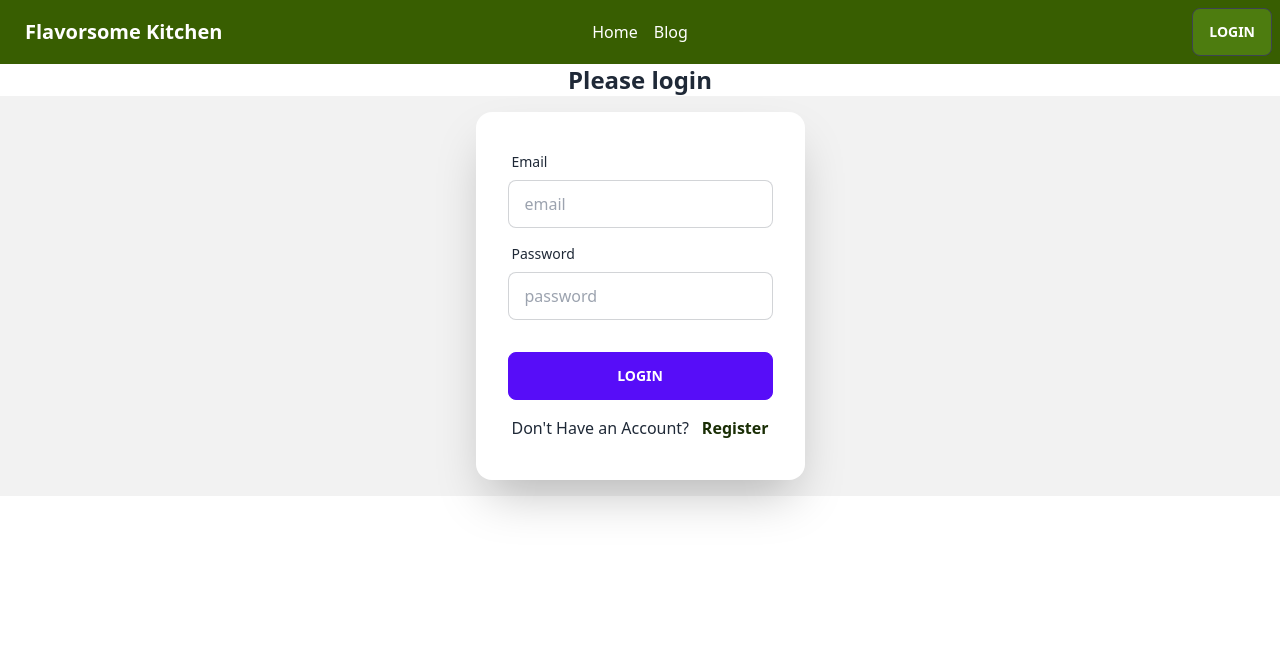
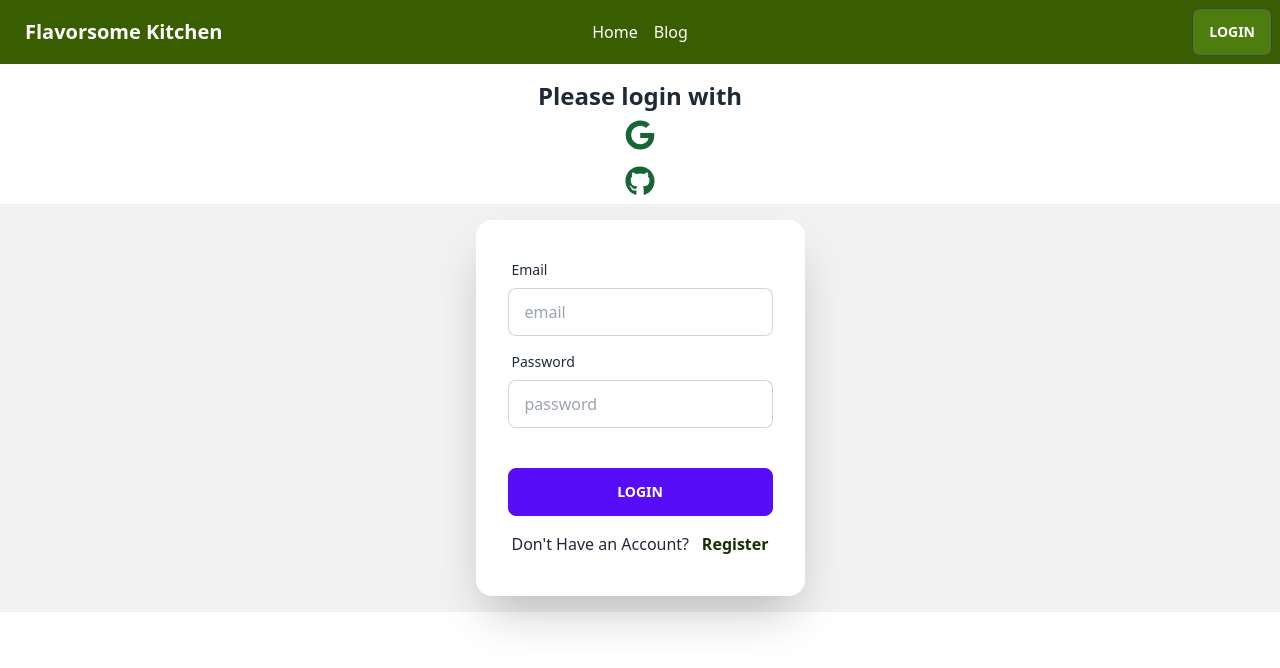
Before and after one commit to Masud044/chef-recipe-hunter-client, a React (Vite) app: page /login in a window 1280 px wide. Shown: the top 668 px of the page. Built offline with nearby package versions, Linux system fonts and the light colour scheme; no server answers.

Commit message:
added google

```diff
--- a/src/pages/Login.jsx
+++ b/src/pages/Login.jsx
@@ -1,10 +1,18 @@
-import React, { useContext } from 'react';
+import React, { useContext, useState } from 'react';
 import { Link, useLocation, useNavigate } from 'react-router-dom';
 import { AuthContext } from '../provider/AuthProvider';
 import Header from './Header';
+import { FaGoogle,FaGithub } from "react-icons/fa";
+import { GithubAuthProvider, GoogleAuthProvider, getAuth, signInWithPopup } from 'firebase/auth';
+import app from '../firebase/firebase.config';
+
+const auth = getAuth(app);
 
 const Login = () => {
     const {signIn} = useContext(AuthContext);
+    const[error,setError]=useState('');
+    const googleProvider  = new GoogleAuthProvider();
+    const githubProvider = new GithubAuthProvider();
     const navigate = useNavigate();
     const location = useLocation();
     console.log(location)
@@ -21,16 +29,52 @@ const Login = () => {
            const loggedUser = result.user;
            console.log(loggedUser);
            navigate(from,{replace:true})
-          // navigate(from, { replace: true })
+
        })
        .catch(error => {
            console.log(error);
+           setError(error.message)
        })
+  }
+  const handleGoogle =()=>{
+     signInWithPopup(auth,googleProvider)
+     .then(result => {
+        const user = result.user;
+        console.log(user);
+        navigate(from,{replace:true})
+
+    })
+    .catch(error => {
+        console.log(error);
+       // setError(error.message)
+    })
+  }
+  const handleGithub =()=>{
+    signInWithPopup(auth,githubProvider)
+     .then(result => {
+        const loguser = result.user;
+        console.log(loguser);
+        navigate(from,{replace:true})
+
+    })
+    .catch(error => {
+        console.log(error);
+       // setError(error.message)
+    })
+
   }
     return (
         <div className='container mx-auto'>
                <Header></Header>
-            <h1 className='text-center font-bold text-2xl'>Please login</h1>
+            <h1 className='text-center font-bold text-2xl mt-4 mb-2'>Please login with  </h1>
+            <div className='grid gap-4 justify-items-center text-3xl mb-2'>
+
+
+             <button onClick={handleGoogle}> <FaGoogle className='text-green-800' ></FaGoogle></button>
+             <button onClick={handleGithub}> <FaGithub className='text-green-800' ></FaGithub></button>
+             </div>
+
+
             <div className="hero  bg-base-200">
                 <div  className="hero-content flex-col lg:flex-row-reverse">
 
@@ -49,6 +93,7 @@ const Login = () => {
                                 <input type="password" name='password'  placeholder="password"  required  className="input input-bordered"/>
 
                             </div>
+                            <p className='text-red-600'>{error}</p>
                             <div className="form-control mt-6">
                                 <button className="btn btn-primary">Login</button>
                             </div>
--- a/src/pages/Register.jsx
+++ b/src/pages/Register.jsx
@@ -1,9 +1,11 @@
-import React, { useContext } from 'react';
+import React, { useContext, useState } from 'react';
 import { Link } from 'react-router-dom';
 import { AuthContext } from '../provider/AuthProvider';
+import Header from './Header';
 
 const Register = () => {
     const { createUser } = useContext(AuthContext);
+    const[error,setError]=useState('');
 
     const handleRegister = event => {
         event.preventDefault();
@@ -23,12 +25,14 @@ const Register = () => {
             })
             .catch(error => {
                 console.log(error);
+                setError(error.message);
             })
     }
     return (
-        <div className='container mx-auto mt-20'>
+        <div className='container mx-auto'>
 
-            <h1 className='text-center font-bold text-2xl'>Please Register</h1>
+               <Header></Header>
+            <h1 className='text-center font-bold text-2xl mt-4'>Please Register</h1>
             <div className="hero  bg-base-200">
                 <div className="hero-content flex-col lg:flex-row-reverse">
 
@@ -59,12 +63,14 @@ const Register = () => {
                                 </label>
                                 <input type="text" name='photo' placeholder="Photo Url" className="input input-bordered" required />
                             </div>
+                            <p className='text-red-600'>{error}</p>
                             <div className="form-control mt-6">
                                 <button type='submit' className="btn btn-primary">Register</button>
                             </div>
                             <label className="label">
                                 Already Have an Account?<Link to='/login' className='text-lime-950 font-semibold'>Login</Link>
                             </label>
+
 
                         </form>
                     </div>
```
